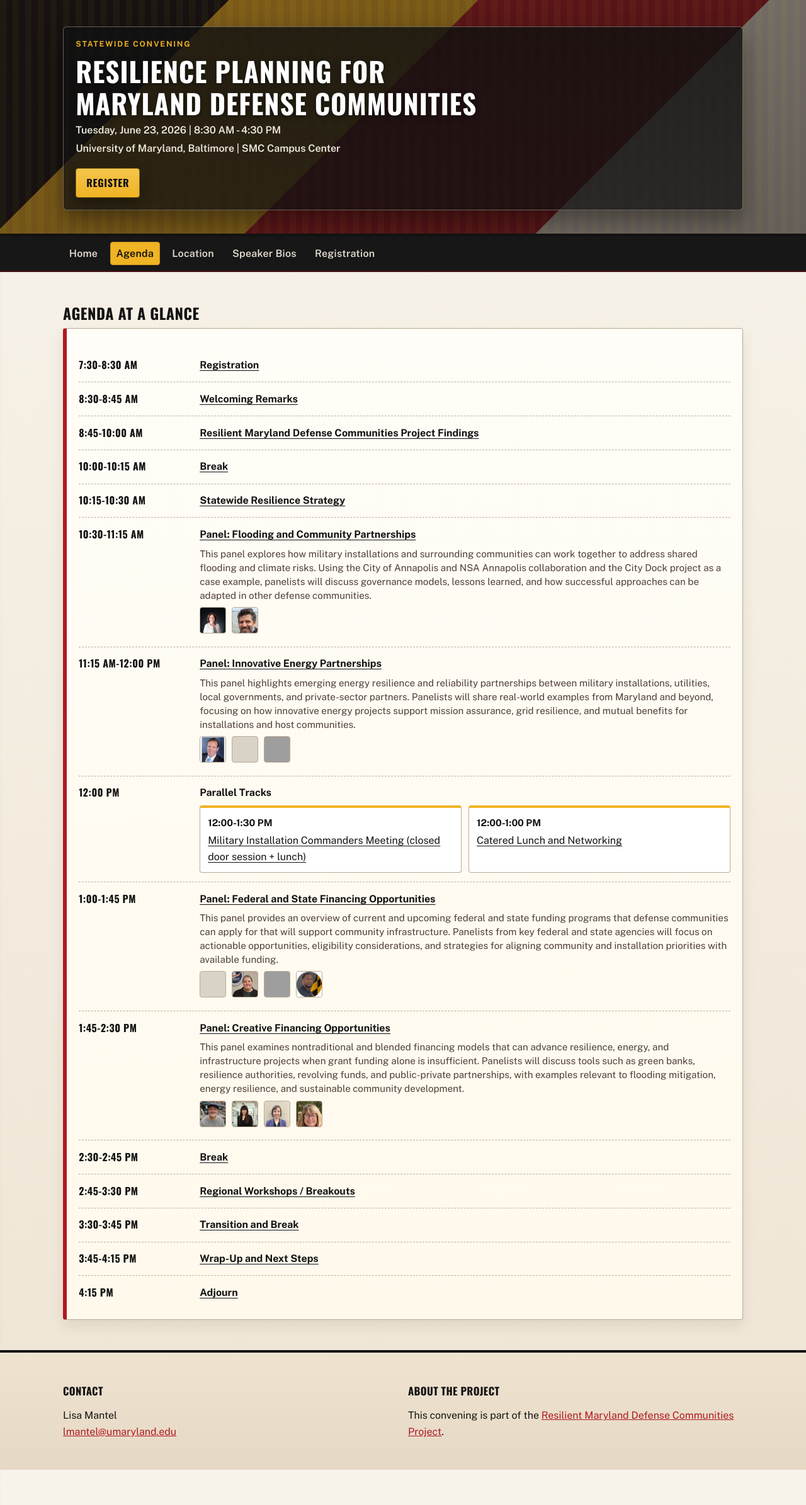
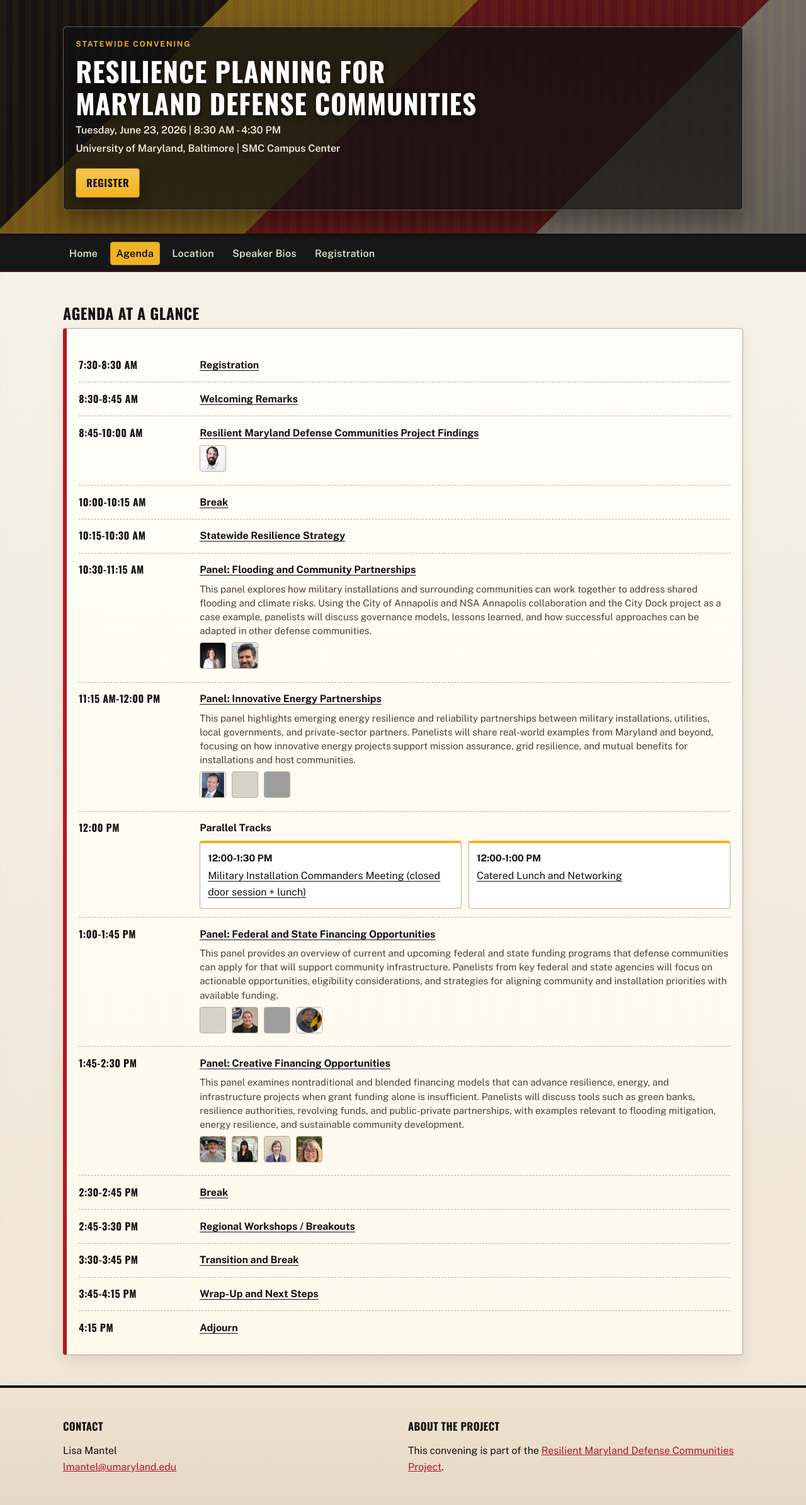
Before and after one commit to christophersw/convening_website, a Jekyll site: the page built from agenda.md, in a window 1280 px wide. Shown: the whole page at 63% size. Built offline with Jekyll 4.4.1, drawn with Linux system fonts in a browser that asks for light colours; before the commit the page ends 2334 px from its top, so only the background shows below that; grey boxes are pictures that could not be loaded.

Commit message:
fixing Agenda headshot for CW.

```diff
--- a/agenda.md
+++ b/agenda.md
@@ -25,7 +25,18 @@ permalink: /agenda/
       <span class="time">8:45-10:00 AM</span>
       <div class="agenda-session">
         <p class="agenda-title"><a class="agenda-session-link" href="{{ '/agenda/sessions/project-findings/' | relative_url }}">Resilient Maryland Defense Communities Project Findings</a></p>
-
+        {% assign session = site.pages | where: "permalink", "/agenda/sessions/project-findings/" | first %}
+        {% if session.speakers and session.speakers.size > 0 %}
+        <div class="agenda-speaker-line">
+          {% for speaker in session.speakers %}
+          {% assign speaker_page = site.pages | where: "url", speaker.url | first %}
+          {% assign speaker_photo = speaker.photo | default: speaker_page.photo | default: '/assets/images/speakers/placeholder.svg' %}
+          <a class="agenda-speaker-link" href="{{ speaker.url | relative_url }}" title="{{ speaker.name }} — {{ speaker.role }}">
+            <img class="agenda-headshot" src="{{ speaker_photo | relative_url }}" alt="{{ speaker.name }}" loading="lazy" />
+          </a>
+          {% endfor %}
+        </div>
+        {% endif %}
       </div>
     </li>
     <li>
```
